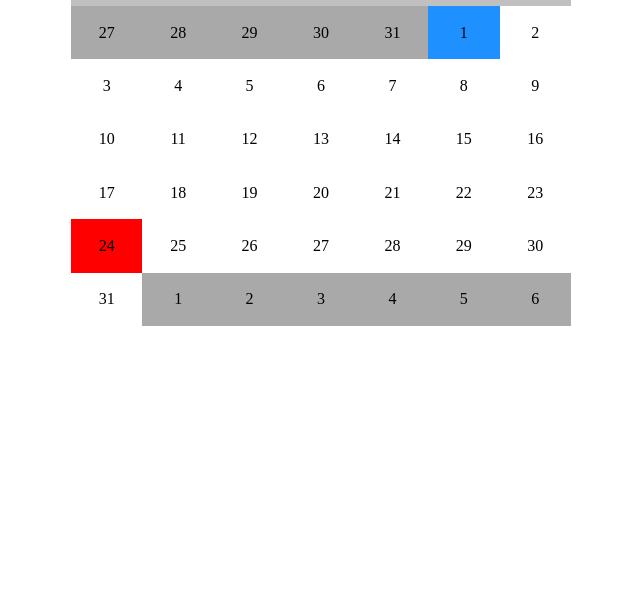
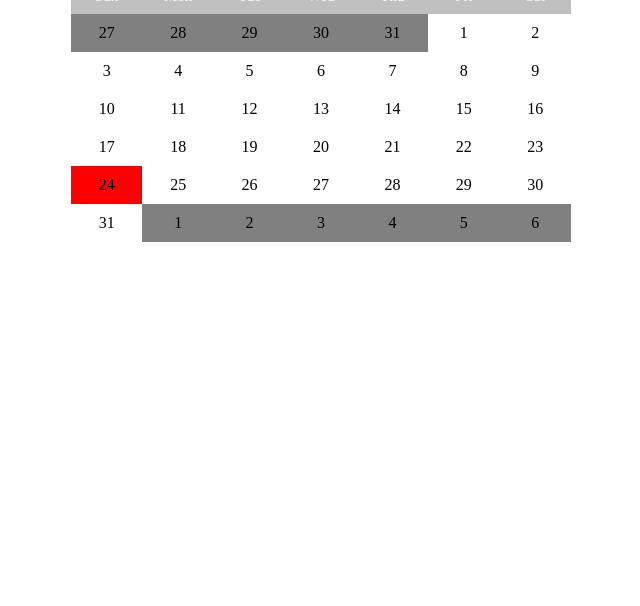
Before and after one commit to rapaxa/Education, a website: page practic_3/src/index.html in a window 1280 px wide. Shown: the part 194-800 px from the top of the page, without its empty margins (319-959 px from the left). Drawn offline with nearby package versions, Linux system fonts and the light colour scheme; files that its build step writes are made by us from their sources.

Commit message:
final version

```diff
--- a/practic_3/src/index.html
+++ b/practic_3/src/index.html
@@ -22,188 +22,64 @@
             <li class="header__day">Sat</li>
         </ul>
     </div>
-    <div class="days_month">
-        <div class="main">
-            <div class="main__btn">
-                <input id="1" type="radio" name="radio" value="1" disabled>
-                <label for="1">27</label>
-            </div>
-            <div class="main__btn">
-                <input id="2" type="radio" name="radio" value="1" disabled>
-                <label for="2">28</label>
-            </div>
-            <div class="main__btn">
-                <input id="3" type="radio" name="radio" value="1" disabled>
-                <label for="3">29</label>
-            </div>
-            <div class="main__btn">
-                <input id="4" type="radio" name="radio" value="1" disabled>
-                <label for="4">30</label>
-            </div>
-            <div class="main__btn">
-                <input id="5" type="radio" name="radio" value="1" disabled>
-                <label for="5">31</label>
-            </div>
-            <div class="main__btn">
-                <input id="6" type="radio" name="radio" value="1" checked>
-                <label for="6">1</label>
-            </div>
-            <div class="main__btn">
-                <input id="7" type="radio" name="radio" value="1">
-                <label for="7">2</label>
-            </div>
+    <div class="calendar">
+        <div class="calendar__month">
+            <label class="calendar__month--prev" disabled> <input type="radio" name="radio" value="1">27</label>
+            <label class="calendar__month--prev"> <input type="radio" name="radio" value="1">28</label>
+            <label class="calendar__month--prev"><input type="radio" name="radio" value="1" disabled>29</label>
+            <label class="calendar__month--prev"><input type="radio" name="radio" value="1" disabled>30</label>
+            <label class="calendar__month--prev"><input type="radio" name="radio" value="1" disabled>31</label>
+            <label tabindex="0" class="calendar__month--day"><input type="radio" name="radio" value="1" checked>1</label>
+            <label tabindex="0" class="calendar__month--day"><input type="radio" name="radio" value="1">2</label>
         </div>
-        <div class="main">
-            <div class="main__btn">
-                <input id="8" type="radio" name="radio" value="1">
-                <label for="8">3</label>
-            </div>
-            <div class="main__btn">
-                <input id="9" type="radio" name="radio" value="1">
-                <label for="9">4</label>
-            </div>
-            <div class="main__btn">
-                <input id="10" type="radio" name="radio" value="1">
-                <label for="10">5</label>
-            </div>
-            <div class="main__btn">
-                <input id="11" type="radio" name="radio" value="1">
-                <label for="11">6</label>
-            </div>
-            <div class="main__btn">
-                <input id="12" type="radio" name="radio" value="1">
-                <label for="12">7</label>
-            </div>
-            <div class="main__btn">
-                <input id="13" type="radio" name="radio" value="1">
-                <label for="13">8</label>
-            </div>
-            <div class="main__btn">
-                <input id="14" type="radio" name="radio" value="1">
-                <label for="14">9</label>
-            </div>
+        <div class="calendar__month">
+            <label tabindex="0" class="calendar__month--day"><input type="radio" name="radio" value="1">3</label>
+            <label tabindex="0" class="calendar__month--day"><input type="radio" name="radio" value="1">4</label>
+            <label tabindex="0" class="calendar__month--day"><input type="radio" name="radio" value="1">5</label>
+            <label tabindex="0" class="calendar__month--day"><input type="radio" name="radio" value="1">6</label>
+            <label tabindex="0" class="calendar__month--day"><input type="radio" name="radio" value="1">7</label>
+            <label tabindex="0" class="calendar__month--day"><input type="radio" name="radio" value="1">8</label>
+            <label tabindex="0" class="calendar__month--day"><input type="radio" name="radio" value="1">9</label>
         </div>
-        <div class="main">
-            <div class="main__btn">
-                <input id="15" type="radio" name="radio" value="1">
-                <label for="15">10</label>
-            </div>
-            <div class="main__btn">
-                <input id="16" type="radio" name="radio" value="1">
-                <label for="16">11</label>
-            </div>
-            <div class="main__btn">
-                <input id="17" type="radio" name="radio" value="1">
-                <label for="17">12</label>
-            </div>
-            <div class="main__btn">
-                <input id="18" type="radio" name="radio" value="1">
-                <label for="18">13</label>
-            </div>
-            <div class="main__btn">
-                <input id="19" type="radio" name="radio" value="1">
-                <label for="19">14</label>
-            </div>
-            <div class="main__btn">
-                <input id="20" type="radio" name="radio" value="1">
-                <label for="20">15</label>
-            </div>
-            <div class="main__btn">
-                <input id="21" type="radio" name="radio" value="1">
-                <label for="21">16</label>
-            </div>
+        <div class="calendar__month">
+            <label tabindex="0" class="calendar__month--day"><input type="radio" name="radio" value="1">10</label>
+            <label tabindex="0" class="calendar__month--day"><input type="radio" name="radio" value="1">11</label>
+            <label tabindex="0" class="calendar__month--day"> <input type="radio" name="radio" value="1">12</label>
+            <label tabindex="0" class="calendar__month--day"><input type="radio" name="radio" value="1">13</label>
+            <label tabindex="0" class="calendar__month--day"> <input type="radio" name="radio" value="1">14</label>
+            <label tabindex="0" class="calendar__month--day"><input type="radio" name="radio" value="1">15</label>
+            <label tabindex="0" class="calendar__month--day"><input type="radio" name="radio" value="1">16</label>
         </div>
-        <div class="main">
-            <div class="main__btn">
-                <input id="22" type="radio" name="radio" value="1">
-                <label for="22">17</label>
-            </div>
-            <div class="main__btn">
-                <input id="23" type="radio" name="radio" value="1">
-                <label for="23">18</label>
-            </div>
-            <div class="main__btn">
-                <input id="24" type="radio" name="radio" value="1">
-                <label for="24">19</label>
-            </div>
-            <div class="main__btn">
-                <input id="25" type="radio" name="radio" value="1">
-                <label for="25">20</label>
-            </div>
-            <div class="main__btn">
-                <input id="26" type="radio" name="radio" value="1">
-                <label for="26">21</label>
-            </div>
-            <div class="main__btn">
-                <input id="27" type="radio" name="radio" value="1">
-                <label for="27">22</label>
-            </div>
-            <div class="main__btn">
-                <input id="28" type="radio" name="radio" value="1">
-                <label for="28">23</label>
-            </div>
+        <div class="calendar__month">
+            <label tabindex="0" class="calendar__month--day"><input type="radio" name="radio" value="1">17</label>
+            <label tabindex="0" class="calendar__month--day"> <input type="radio" name="radio" value="1">18</label>
+            <label tabindex="0" class="calendar__month--day"> <input type="radio" name="radio" value="1">19</label>
+            <label tabindex="0" class="calendar__month--day"><input type="radio" name="radio" value="1">20</label>
+            <label tabindex="0" class="calendar__month--day"> <input type="radio" name="radio" value="1">21</label>
+            <label tabindex="0" class="calendar__month--day"><input type="radio" name="radio" value="1">22</label>
+            <label tabindex="0" class="calendar__month--day"><input type="radio" name="radio" value="1">23</label>
         </div>
-        <div class="main">
-            <div class="main__btn">
-                <input id="week" type="radio" name="radio" value="1" disabled>
-                <label for="week">24</label>
-            </div>
-            <div class="main__btn">
-                <input id="30" type="radio" name="radio" value="1">
-                <label for="30">25</label>
-            </div>
-            <div class="main__btn">
-                <input id="31" type="radio" name="radio" value="1">
-                <label for="31">26</label>
-            </div>
-            <div class="main__btn">
-                <input id="32" type="radio" name="radio" value="1">
-                <label for="32">27</label>
-            </div>
-            <div class="main__btn">
-                <input id="33" type="radio" name="radio" value="1">
-                <label for="33">28</label>
-            </div>
-            <div class="main__btn">
-                <input id="34" type="radio" name="radio" value="1">
-                <label for="34">29</label>
-            </div>
-            <div class="main__btn">
-                <input id="35" type="radio" name="radio" value="1">
-                <label for="35">30</label>
-            </div>
+        <div class="calendar__month">
+            <label tabindex="0" class="calendar__month--celebration"><input class="calendar__month--day" type="radio"
+                                                                            name="radio" value="1">24</label>
+            <label tabindex="0" class="calendar__month--day"><input type="radio" name="radio" value="1">25</label>
+            <label tabindex="0" class="calendar__month--day"> <input type="radio" name="radio" value="1">26</label>
+            <label tabindex="0" class="calendar__month--day"><input type="radio" name="radio" value="1">27</label>
+            <label tabindex="0" class="calendar__month--day"> <input type="radio" name="radio" value="1">28</label>
+            <label tabindex="0" class="calendar__month--day"><input type="radio" name="radio" value="1">29</label>
+            <label tabindex="0" class="calendar__month--day"><input type="radio" name="radio" value="1">30</label>
         </div>
-        <div class="main">
-            <div class="main__btn">
-                <input id="42" type="radio" name="radio" value="1">
-                <label for="42">31</label>
-            </div>
-            <div class="main__btn">
-                <input id="36" type="radio" name="radio" value="1" disabled>
-                <label for="36">1</label>
-            </div>
-            <div class="main__btn">
-                <input id="37" type="radio" name="radio" value="1" disabled>
-                <label for="37">2</label>
-            </div>
-            <div class="main__btn">
-                <input id="38" type="radio" name="radio" value="1" disabled>
-                <label for="38">3</label>
-            </div>
-            <div class="main__btn">
-                <input id="39" type="radio" name="radio" value="1" disabled>
-                <label for="39">4</label>
-            </div>
-            <div class="main__btn">
-                <input id="40" type="radio" name="radio" value="1" disabled>
-                <label for="40">5</label>
-            </div>
-            <div class="main__btn">
-                <input id="41" type="radio" name="radio" value="1" disabled>
-                <label for="41">6</label>
-            </div>
 
+        <div class="calendar__month">
+            <label tabindex="0" class="calendar__month--day"><input class="calendar__month--day" type="radio" name="radio" value="1">31</label>
+            <label class="calendar__month--prev"> <input type="radio" name="radio" value="1" disabled>1</label>
+            <label class="calendar__month--prev"><input type="radio" name="radio" value="1" disabled>2</label>
+            <label class="calendar__month--prev"><input type="radio" name="radio" value="1" disabled>3</label>
+            <label class="calendar__month--prev"> <input type="radio" name="radio" value="1" disabled>4</label>
+            <label class="calendar__month--prev"><input type="radio" name="radio" value="1" disabled>5</label>
+            <label class="calendar__month--prev"> <input type="radio" name="radio" value="1" disabled>6</label>
         </div>
+
     </div>
 </div>
 
--- a/practic_3/src/styles.scss
+++ b/practic_3/src/styles.scss
@@ -1,17 +1,14 @@
 $f: flex;
-$w: 100/7*1%;
+
 * {
   box-sizing: border-box;
-  margin: 0;
-  padding: 0;
-  text-decoration: none;
   list-style: none;
 }
 
 body {
   max-width: 1920px;
   height: 80vh;
-  display: flex;
+  display: $f;
   justify-content: center;
   align-items: center;
 
@@ -22,8 +19,7 @@ body {
   height: 50vh;
 
   .header {
-    display: flex;
-    width: 100%;
+    display: $f;
     height: 20%;
     flex-direction: column;
     background: #C0C0C0;
@@ -33,108 +29,85 @@ body {
     &__month {
       font-size: 25px;
       color: white;
+
     }
 
     &__week {
-      display: flex;
+      display: $f;
       justify-content: space-between;
       width: 100%;
+      margin: 0;
+      padding: 0;
     }
 
     &__day {
       color: white;
       font-size: 15px;
       text-align: center;
-      width: $w;
+      width: 80px;
+
     }
   }
 
-  .days_month {
-    width: 100%;
-    height: 80%;
-    display: flex;
+  .calendar {
+    display: $f;
     flex-direction: column;
     justify-content: space-around;
 
-    .main {
-      background: white;
-      height: 20%;
+    label {
+      padding: 10px;
+      width: 80px;
+      text-align: center;
+    }
+
+    input {
+      display: none;
+    }
+
+    &__month {
       display: flex;
-      flex-direction: row;
-      text-align: center;
-      justify-content: space-around;
-      align-items: center;
-      label{
-        color: black;
-      }
-      #week + label {
-        background-color: red;
-        cursor: not-allowed;
-      }
 
-      :nth-child(7) {
+      &--day {
+        cursor: pointer;
+
         &:hover {
-          transition-duration: 0.2s;
-          background-color: #F0E68C;
-          cursor: pointer;
-        }
-      }
+          background-color: #66ffff;
+          transition-duration: 0.5s;
 
-      :nth-child(1) {
-        &:hover {
-          transition-duration: 0.2s;
-          background-color: #F0E68C;
-          cursor: pointer;
-        }
-      }
+          &:first-child {
+            background: #E5CCFF;
+          }
 
-
-      &__btn {
-        width: $w;
-        display: flex;
-        flex-direction: column;
-        height: 100%;
-        align-items: center;
-        color: white;
-        justify-content: center;
-        align-items: center;
-
-        &:not(:first-child):not(:last-child) {
-          &:hover {
-            transition-duration: 0.2s;
-            background-color: burlywood;
-            cursor: pointer;
+          &:last-child {
+            background: #E5CCFF;
           }
         }
 
-        input {
+        &:focus {
+          background-color: #CCFFFF;
 
-          &:disabled + label {
-            cursor: not-allowed;
-            background-color: #A9A9A9;
-            display: flex;
-            justify-content: center;
-            align-items: center;
-            border: red;
-            width: 100%;
-            height: 100%;
+          &:first-child {
+            background: #99CCFF;
           }
 
-          &:checked + label {
-            background-color: #1E90FF;
-            display: flex;
-            justify-content: center;
-            align-items: center;
-            border: red;
-            width: 100%;
-            height: 100%;
-            cursor: pointer;
+          &:last-child {
+            background: #99CCFF;
           }
         }
       }
 
-      &__btn input[type=radio] {
-        display: none;
+      &--prev {
+        cursor: not-allowed;
+        background-color: grey;
+      }
+
+      &--celebration {
+        background-color: red;
+        cursor: pointer;
+
+        &:focus {
+          background-color: #FFCCCC;
+        }
       }
     }
   }
```
